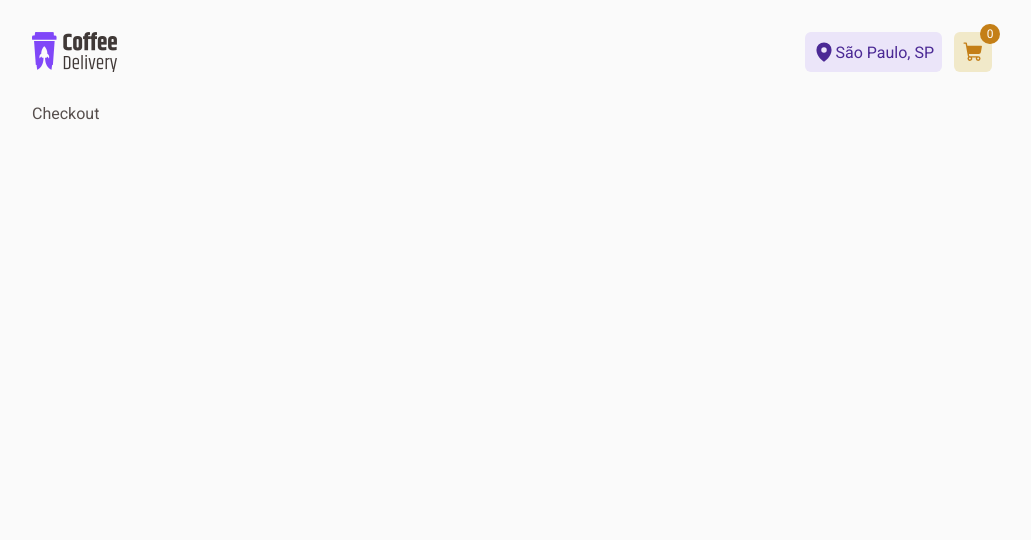
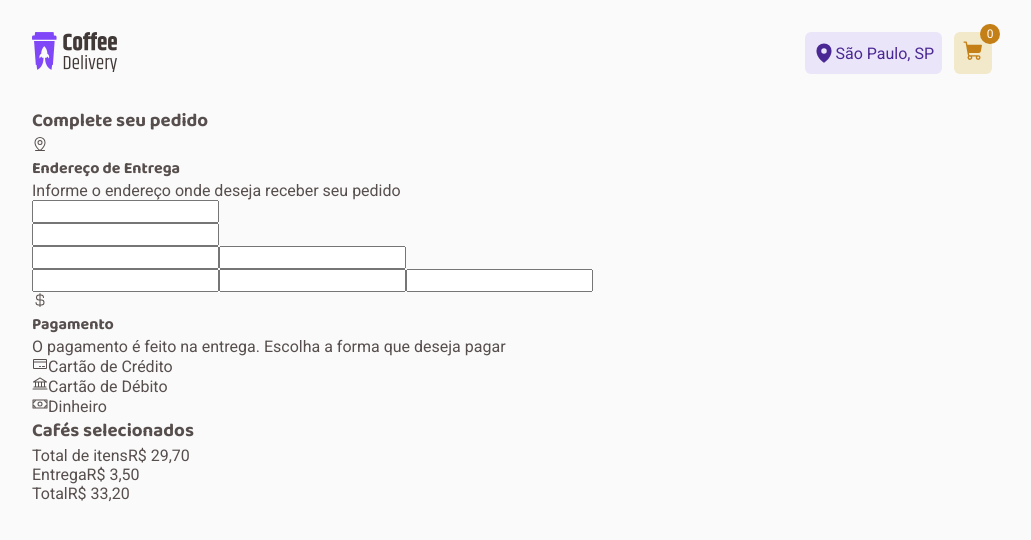
Before and after one commit to gabriel1g/coffee-delivery, a React (Vite) app: page /checkout in a window 1280 px wide. Shown: the top 540 px of the page, without its empty margins (128-1159 px from the left). Built offline with nearby package versions, Linux system fonts and the light colour scheme.

Commit message:
estrutura html da página de checkout

```diff
--- a/src/components/Header/index.tsx
+++ b/src/components/Header/index.tsx
@@ -1,4 +1,5 @@
 import { useContext } from 'react';
+import { NavLink } from 'react-router-dom';
 
 import Logo from '@assets/logo.png';
 import { CartContext } from '@contexts/CartContext';
@@ -19,7 +20,9 @@ export function Header() {
         </div>
         <div className="shopping_cart">
           <span>{cartProducts.length}</span>
-          <ShoppingCart size={22} weight="fill" />
+          <NavLink to="/checkout">
+            <ShoppingCart size={22} weight="fill" />
+          </NavLink>
         </div>
       </nav>
     </HeaderContainer>
--- a/src/components/Header/styles.ts
+++ b/src/components/Header/styles.ts
@@ -24,13 +24,16 @@ export const HeaderContainer = styled.header`
     }
 
     .shopping_cart {
-      padding: 0.5rem;
       border-radius: 6px;
       background-color: ${({ theme }) => theme['yellow-light']};
-      color: ${({ theme }) => theme['yellow-dark']};
       display: flex;
       align-items: center;
       position: relative;
+
+      a {
+        padding: 0.5rem;
+        color: ${({ theme }) => theme['yellow-dark']};
+      }
 
       span {
         padding: 0.2rem 0.4rem;
--- /dev/null
+++ b/src/pages/Checkout/components/DeliveryAddressForm/index.tsx
@@ -0,0 +1,34 @@
+import { MapPinLine } from '@phosphor-icons/react';
+
+import { DeliveryAddressFormContainer } from './styles';
+
+export function DeliveryAddressForm() {
+  return (
+    <DeliveryAddressFormContainer>
+      <div>
+        <MapPinLine />
+        <div>
+          <h4>Endereço de Entrega</h4>
+          <p>Informe o endereço onde deseja receber seu pedido</p>
+        </div>
+      </div>
+      <div>
+        <div>
+          <input type="text" />
+        </div>
+        <div>
+          <input type="text" />
+        </div>
+        <div>
+          <input type="number" />
+          <input type="text" />
+        </div>
+        <div>
+          <input type="text" />
+          <input type="text" />
+          <input type="text" />
+        </div>
+      </div>
+    </DeliveryAddressFormContainer>
+  );
+}
--- /dev/null
+++ b/src/pages/Checkout/components/DeliveryAddressForm/styles.ts
@@ -0,0 +1,3 @@
+import styled from 'styled-components';
+
+export const DeliveryAddressFormContainer = styled.form``;
--- /dev/null
+++ b/src/pages/Checkout/components/Payment/index.tsx
@@ -0,0 +1,31 @@
+import { Bank, CreditCard, CurrencyDollar, Money } from '@phosphor-icons/react';
+
+import { PaymentContainer } from './styles';
+
+export function Payment() {
+  return (
+    <PaymentContainer>
+      <div>
+        <CurrencyDollar />
+        <div>
+          <h4>Pagamento</h4>
+          <p>O pagamento é feito na entrega. Escolha a forma que deseja pagar</p>
+        </div>
+        <div>
+          <div>
+            <CreditCard />
+            <span>Cartão de Crédito</span>
+          </div>
+          <div>
+            <Bank />
+            <span>Cartão de Débito</span>
+          </div>
+          <div>
+            <Money />
+            <span>Dinheiro</span>
+          </div>
+        </div>
+      </div>
+    </PaymentContainer>
+  );
+}
--- /dev/null
+++ b/src/pages/Checkout/components/Payment/styles.ts
@@ -0,0 +1,3 @@
+import styled from 'styled-components';
+
+export const PaymentContainer = styled.div``;
--- /dev/null
+++ b/src/pages/Checkout/components/SelectedCoffees/index.tsx
@@ -0,0 +1,46 @@
+import { useContext } from 'react';
+
+import { ProductsNumber } from '@components/ProductsNumber';
+import { CartContext } from '@contexts/CartContext';
+
+import { SelectedCoffeesContainer } from './styles';
+
+export function SelectedCoffees() {
+  const { cartProducts } = useContext(CartContext);
+
+  return (
+    <SelectedCoffeesContainer>
+      <div>
+        <ul>
+          {cartProducts.map((product) => (
+            <li key={product.id}>
+              <img src={`src/assets/products/${product.thumb}`} />
+              <div>
+                <h4>{product.name}</h4>
+                <div>
+                  <button>{product.quantity}</button>
+                  <button>Remover</button>
+                </div>
+              </div>
+              <span>R$ {product.price}</span>
+            </li>
+          ))}
+        </ul>
+      </div>
+      <div>
+        <div>
+          <span>Total de itens</span>
+          <span>R$ 29,70</span>
+        </div>
+        <div>
+          <span>Entrega</span>
+          <span>R$ 3,50</span>
+        </div>
+        <div>
+          <span>Total</span>
+          <span>R$ 33,20</span>
+        </div>
+      </div>
+    </SelectedCoffeesContainer>
+  );
+}
--- /dev/null
+++ b/src/pages/Checkout/components/SelectedCoffees/styles.ts
@@ -0,0 +1,3 @@
+import styled from 'styled-components';
+
+export const SelectedCoffeesContainer = styled.div``;
--- a/src/pages/Checkout/index.tsx
+++ b/src/pages/Checkout/index.tsx
@@ -1,3 +1,22 @@
+import { DeliveryAddressForm } from './components/DeliveryAddressForm';
+import { Payment } from './components/Payment';
+import { SelectedCoffees } from './components/SelectedCoffees';
+import { CheckoutContainer } from './styles';
+
 export function Checkout() {
-  return <div>Checkout</div>;
+  return (
+    <CheckoutContainer>
+      <div>
+        <h3>Complete seu pedido</h3>
+        <div>
+          <DeliveryAddressForm />
+          <Payment />
+        </div>
+      </div>
+      <div>
+        <h3>Cafés selecionados</h3>
+        <SelectedCoffees />
+      </div>
+    </CheckoutContainer>
+  );
 }
--- a/src/pages/Checkout/styles.ts
+++ b/src/pages/Checkout/styles.ts
@@ -0,0 +1,3 @@
+import styled from 'styled-components';
+
+export const CheckoutContainer = styled.div``;
```
